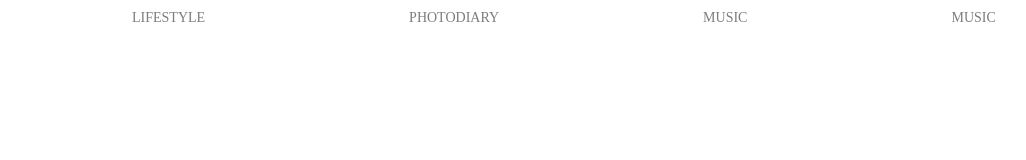
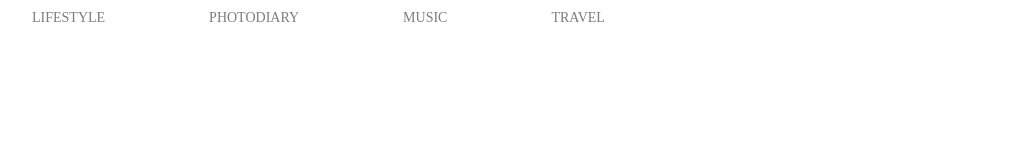
Before and after one commit to milione7777/paragraph, a plain HTML site: page index.html in a window 1280 px wide. Shown: the whole page, without its empty margins (76-1102 px from the left). Drawn offline with Linux system fonts and the light colour scheme.

Commit message:
k;ljl.ju;l

```diff
--- a/index.html
+++ b/index.html
@@ -12,7 +12,7 @@
   <span class="navbar-text">LIFESTYLE</span>
   <span class="navbar-text">PHOTODIARY</span>
   <span class="navbar-text">MUSIC</span>
-  <span class="navbar-text">MUSIC</span>
+  <span class="navbar-text">TRAVEL</span>
 
 </body>
 </html>
--- a/style.css
+++ b/style.css
@@ -5,7 +5,7 @@ font-weight: 400;
 font-size: 14px;
 line-height: 19px;
 color: #7d7d7d;
-margin-left: 200px;
+margin-left: 100px;
 }
 
 .navbar-text:hover {
```
